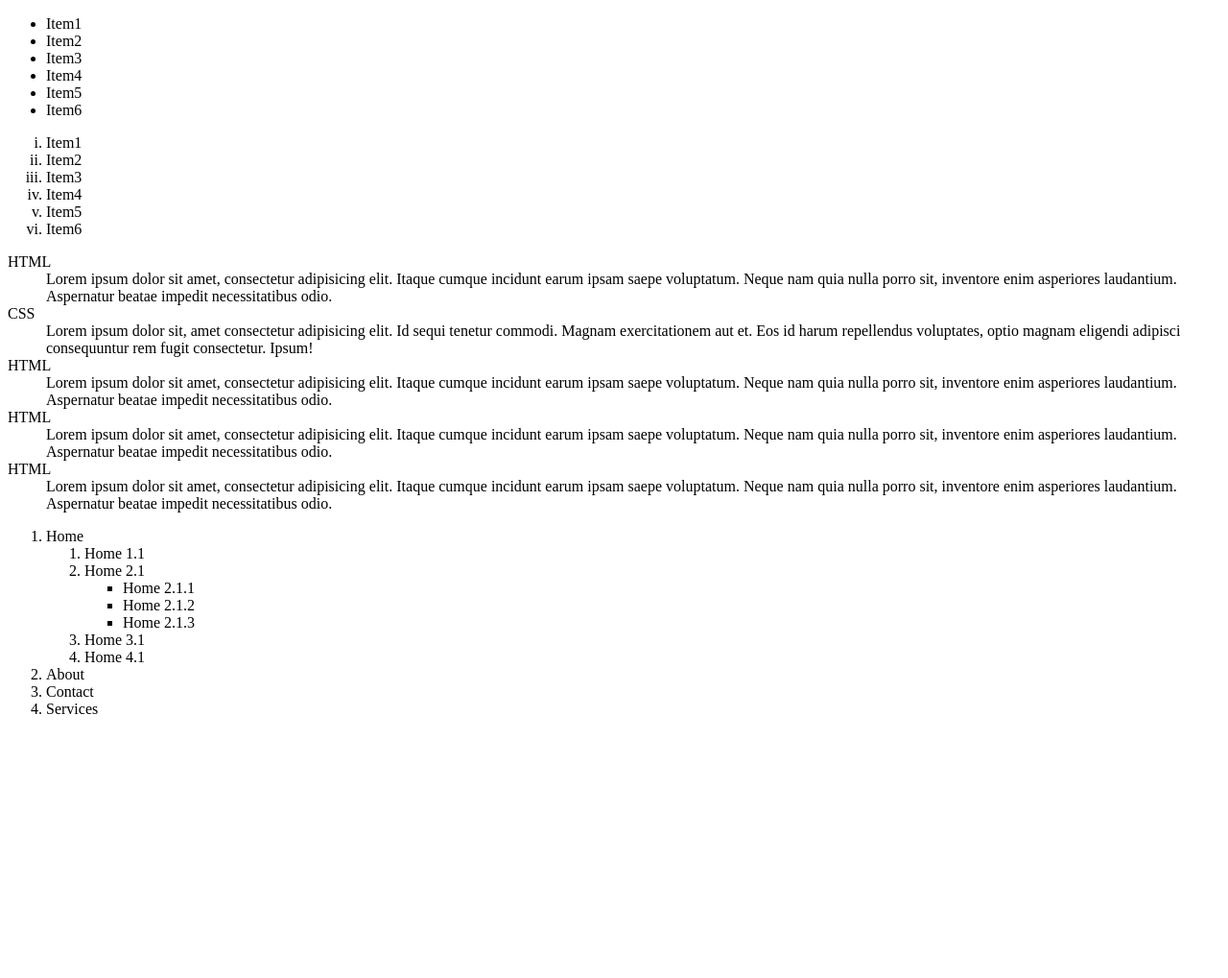
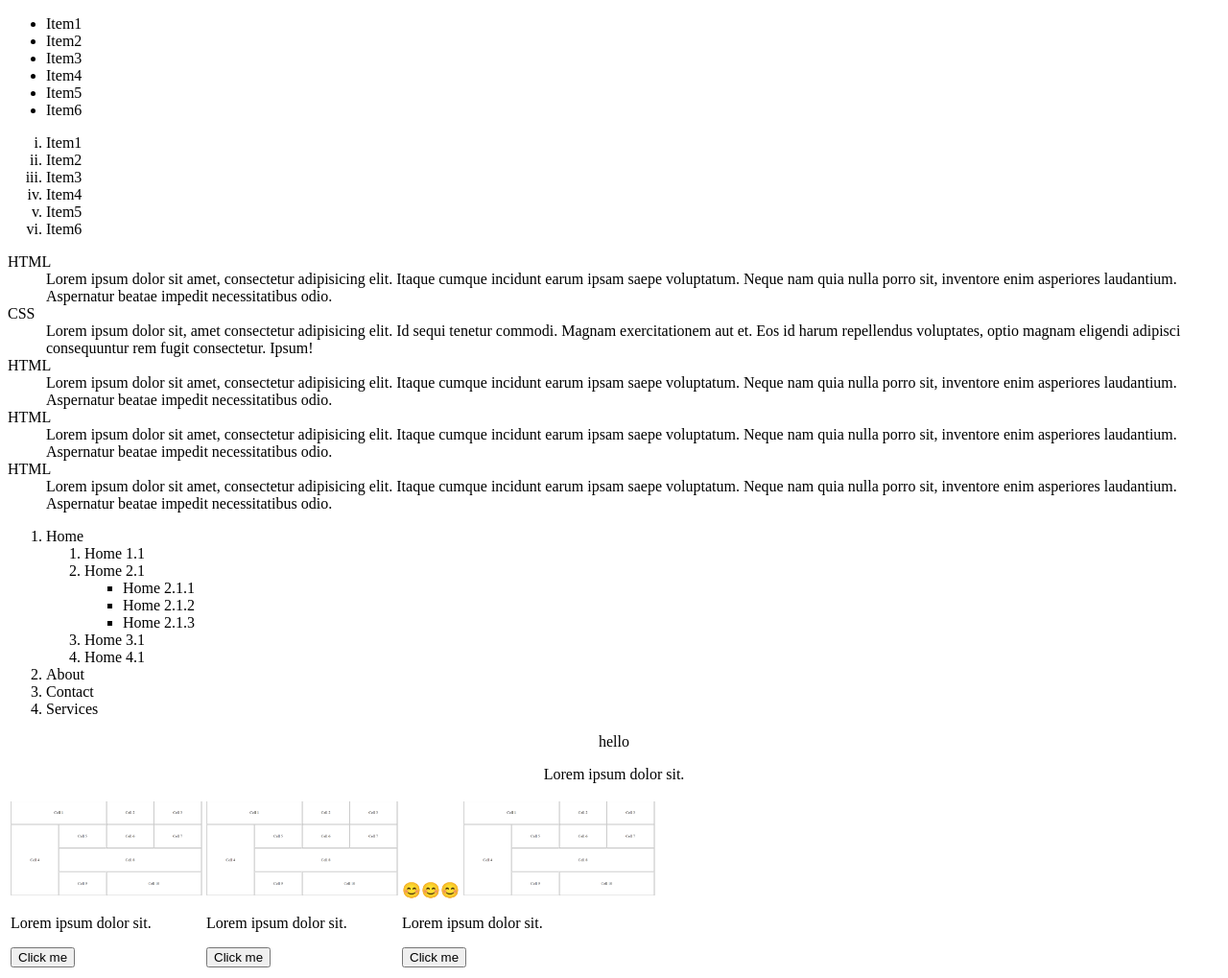
Before and after one commit to ganeshdutt100/weekend_3pm, a plain HTML site: page code5.html in a window 1280 px wide. Shown: the whole page at 96% size. Before the commit the page ends 800 px from the top, so only its background shows below. Drawn offline with Linux system fonts and the light colour scheme.

Commit message:
Update Task

```diff
--- a/code5.html
+++ b/code5.html
@@ -79,5 +79,32 @@
       <li>Contact</li>
       <li>Services</li>
     </ol>
+
+    <center>hello</center>
+ <p style="text-align: center;">Lorem ipsum dolor sit.</p>
+
+
+ <table>
+    <tr>
+        <td>
+            <img src="./Task/image.png" alt="" width="200px">
+            <p>Lorem ipsum dolor sit.</p>
+            <button>Click me </button>
+        </td>
+        <td>
+            <img src="./Task/image.png" alt="" width="200px">
+            <p>Lorem ipsum dolor sit.</p>
+            <button>Click me </button>
+        </td>
+        <td>
+            😊😊😊
+            <!-- win+. -->
+
+            <img src="./Task/image.png" alt="" width="200px">
+            <p>Lorem ipsum dolor sit.</p>
+            <button>Click me </button>
+        </td>
+    </tr>
+ </table>
   </body>
 </html>
```
Also changed, not shown: Task/task1.png (added), Task/task2.png (added), Task/task3.png (added), Task/task4.png (added).
